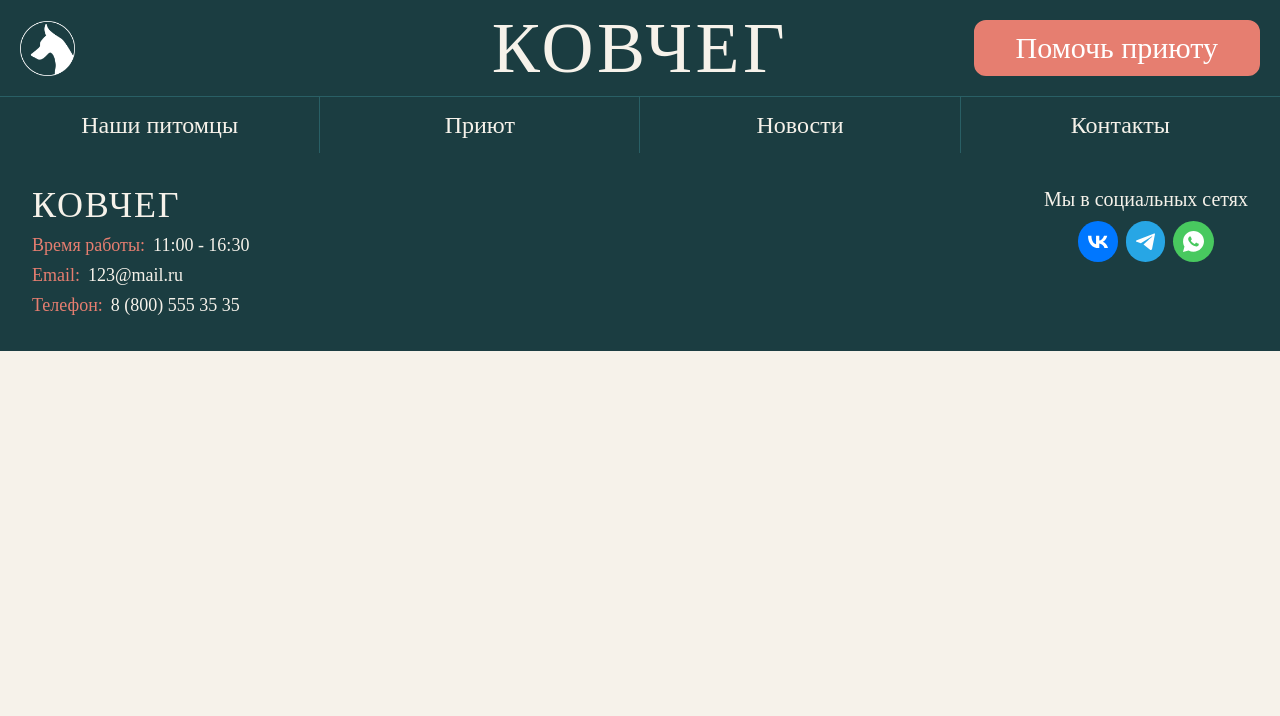
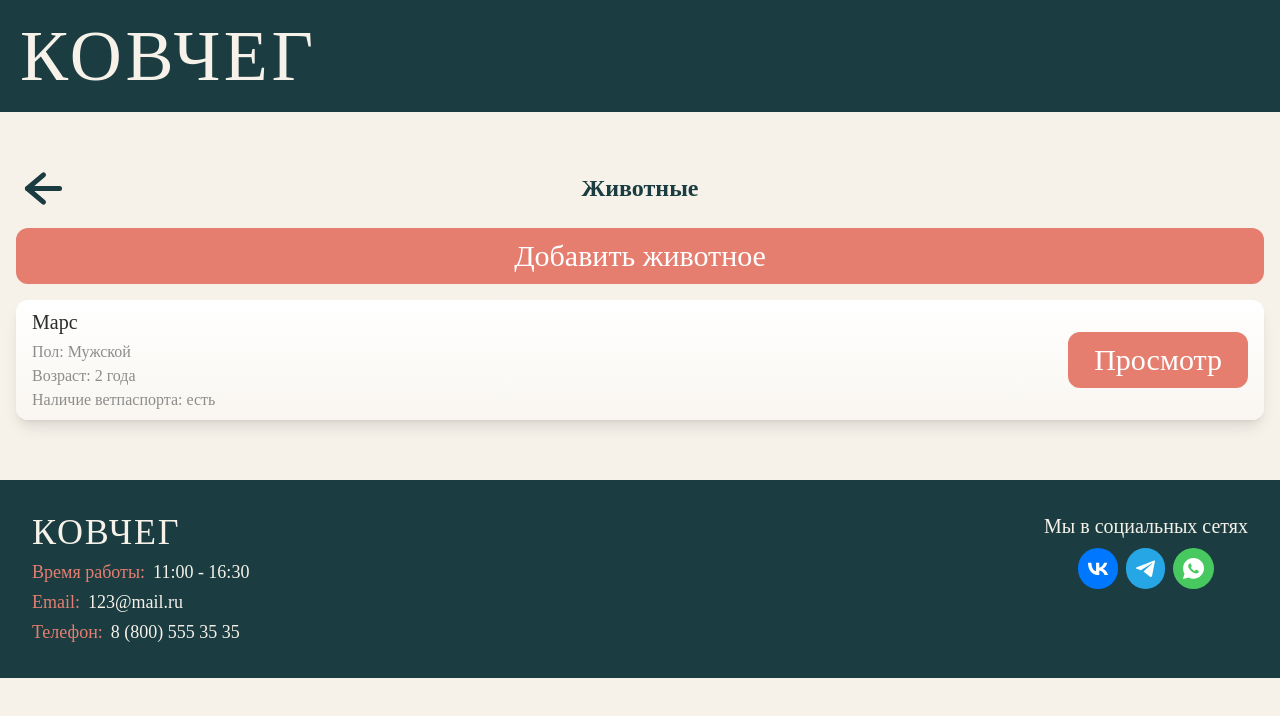
Before and after one commit to FaDe026/ZooZabota, a Nuxt app in the folder frontend/: page /admin/pets in a window 1280 px wide. Shown: the top 716 px of the page. Built offline with nearby package versions, Linux system fonts and the light colour scheme; a web font is replaced by a local one.

Commit message:
Фикс header'a в стоответствии с дизайном

```diff
--- a/frontend/app/components/AppHeader.vue
+++ b/frontend/app/components/AppHeader.vue
@@ -36,10 +36,11 @@ function hamburgerClicked() {
             </div>
             <nav :class="navClasses"
                 class="flex flex-col justify-evenly w-full max-h-0 transition-[max-height] duration-350 overflow-hidden divide-hidden sm:max-h-200 sm:flex-row sm:divide-solid sm:divide-x divide-nav-border">
-                <a href="/ourPets" class="nav-btn">Наши питомцы</a>
-                <a href="" class="nav-btn">Приют</a>
-                <a href="/news" class="nav-btn">Новости</a>
-                <a href="" class="nav-btn">Контакты</a>
+                <NuxtLink href="/" class="nav-btn sm:hidden">Главная</NuxtLink>
+                <NuxtLink href="/ourPets" class="nav-btn">Наши питомцы</NuxtLink>
+                <NuxtLink href="/help" class="nav-btn sm:hidden">Помочь приюту</NuxtLink>
+                <NuxtLink href="/news" class="nav-btn">Новости</NuxtLink>
+                <NuxtLink href="" class="nav-btn">Контакты</NuxtLink>
             </nav>
         </div>
     </header>
--- a/frontend/app/pages/admin/index.vue
+++ b/frontend/app/pages/admin/index.vue
@@ -13,10 +13,12 @@ definePageMeta({
                 <span>Требуют внимания: 4</span>
             </div>
             <div class="flex flex-col gap-2">
-                <a href=""
-                    class="card-bg card-shadow py-4 text-center rounded-xl text-2xl transition-transform hover:-translate-y-1">Заявки</a>
-                <a href=""
-                    class="card-bg card-shadow py-4 text-center rounded-xl text-2xl transition-transform hover:-translate-y-1">Животные</a>
+                <NuxtLink href="/admin/application"
+                    class="card-bg card-shadow py-4 text-center rounded-xl text-2xl transition-transform hover:-translate-y-1">
+                    Заявки</NuxtLink>
+                <NuxtLink href="/admin/pets"
+                    class="card-bg card-shadow py-4 text-center rounded-xl text-2xl transition-transform hover:-translate-y-1">
+                    Животные</NuxtLink>
                 <a href=""
                     class="card-bg card-shadow py-4 text-center rounded-xl text-2xl transition-transform hover:-translate-y-1">Новости</a>
             </div>
--- /dev/null
+++ b/frontend/app/pages/admin/pets/index.vue
@@ -0,0 +1,47 @@
+<script lang="ts" setup>
+definePageMeta({
+    layout: "admin"
+})
+
+const router = useRouter()
+
+function backClicked() {
+    router.back()
+}
+</script>
+
+<template>
+    <section class="flex flex-col gap-4 base-section">
+        <div class="base-container mx-auto relative flex justify-center items-center mb-2">
+            <svg class="absolute left-0 cursor-pointer" @click="backClicked()" width="55" height="47"
+                viewBox="0 0 55 47" fill="none" xmlns="http://www.w3.org/2000/svg">
+                <path d="M43.5416 23.5H11.4583" stroke="#1A3C40" stroke-width="5" stroke-linecap="round"
+                    stroke-linejoin="round" />
+                <path d="M27.4999 37.2083L11.4583 23.5L27.4999 9.79166" stroke="#1A3C40" stroke-width="5"
+                    stroke-linecap="round" stroke-linejoin="round" />
+            </svg>
+
+            <h1 class="text-2xl text-primary text-center font-bold">Животные</h1>
+        </div>
+
+        <div class="base-container mx-auto">
+            <button class="btn w-full">Добавить животное</button>
+        </div>
+
+        <div class="flex flex-col gap-2 base-container mx-auto">
+            <div class="flex card-bg card-shadow rounded-xl px-4 py-2">
+                <div class="flex flex-col grow">
+                    <h2 class="text-text-primary text-xl mb-1">Марс</h2>
+                    <div class="flex flex-col text-text-secondary">
+                        <span>Пол: Мужской</span>
+                        <span>Возраст: 2 года</span>
+                        <span>Наличие ветпаспорта: есть</span>
+                    </div>
+                </div>
+                <div class="flex items-center">
+                    <button class="btn px-6 w-fit">Просмотр</button>
+                </div>
+            </div>
+        </div>
+    </section>
+</template>
```
